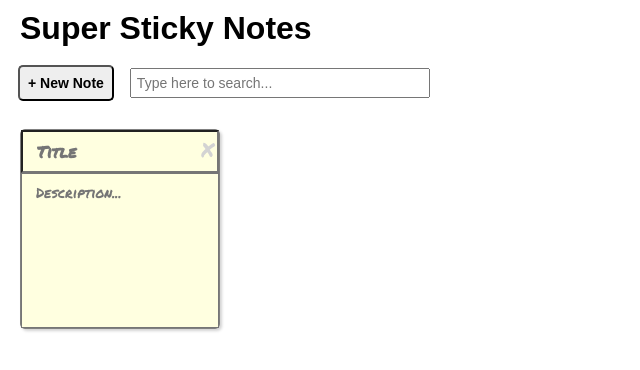
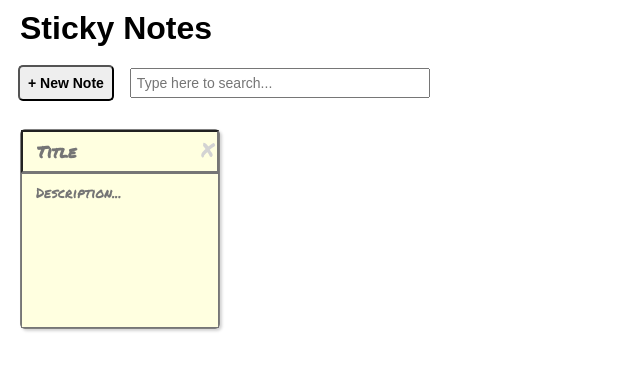
Before and after one commit to DeniseLewis1/sticky-notes, a React (Create React App) app: page / in a window 1280 px wide. Shown: the top 370 px of the page, without its empty margins (0-640 px from the left). Built offline with nearby package versions, Linux system fonts and the light colour scheme.

Commit message:
Update title

```diff
--- a/public/index.html
+++ b/public/index.html
@@ -21,7 +21,7 @@
       work correctly both with client-side routing and a non-root public URL.
       Learn how to configure a non-root public URL by running `npm run build`.
     -->
-	<title>React App</title>
+	<title>Sticky Notes</title>
 </head>
 
 <body>
--- a/src/Header.js
+++ b/src/Header.js
@@ -5,7 +5,7 @@ const Header = (props) => {
 
   return (
     <header>
-      <h1 className="app-header__title">Super Sticky Notes</h1>
+      <h1 className="app-header__title">Sticky Notes</h1>
       <aside className="app-header__controls">
         <button onClick={props.addNote} className="add-new">
           + New Note
```
